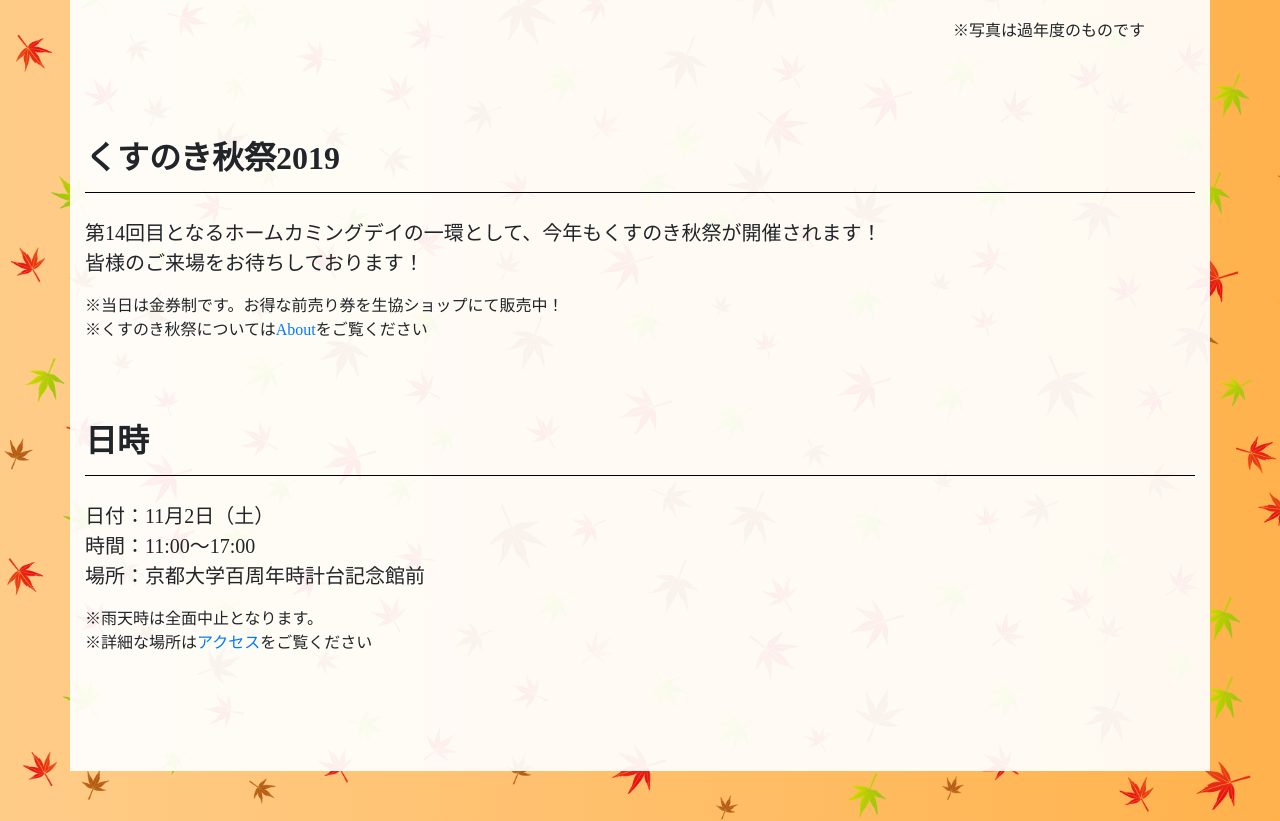
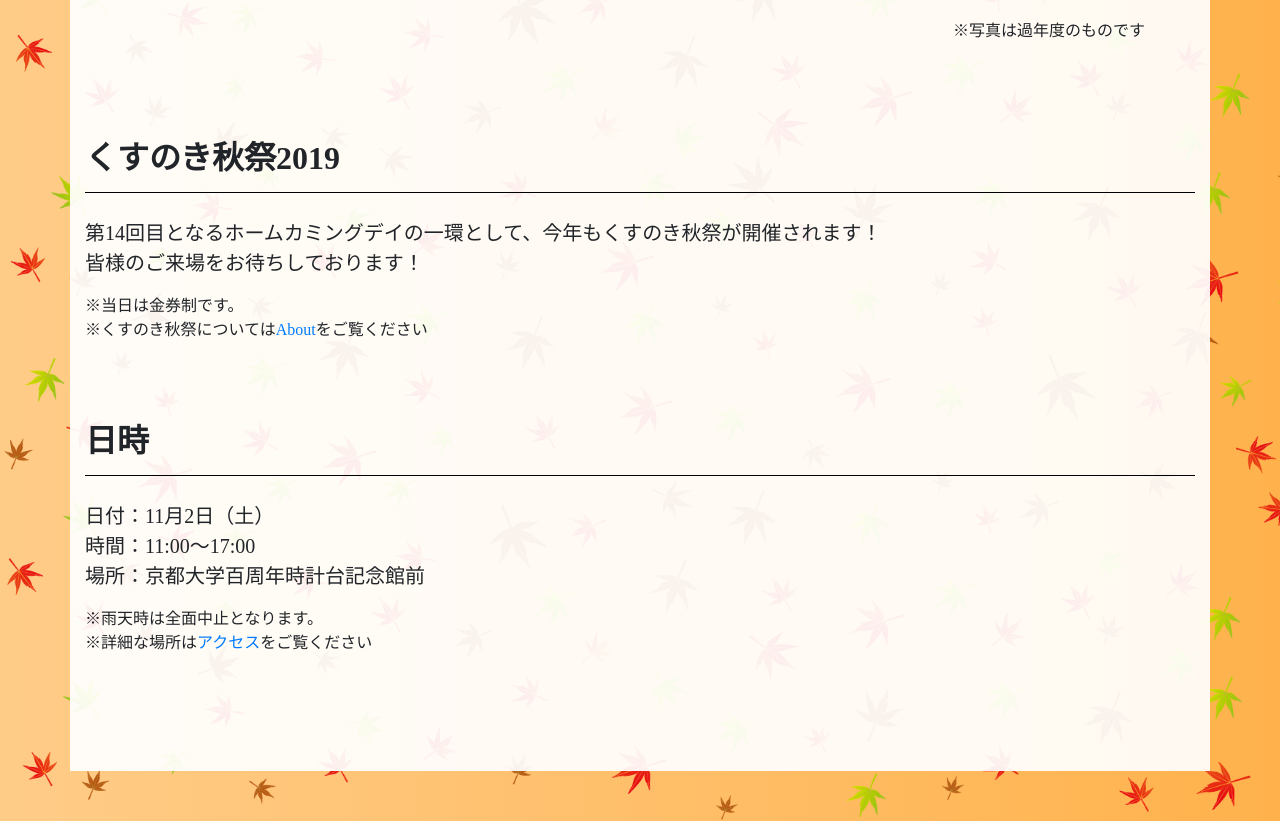
Before and after one commit to johnjohnremon/kusufes, a plain HTML site: page kusufes2019/index.html in a window 1280 px wide. Shown: the part 923-1744 px from the top of the page. Drawn offline with nearby package versions, Linux system fonts and the light colour scheme.

Commit message:
Add files via upload

```diff
--- a/kusufes2019/index.html
+++ b/kusufes2019/index.html
@@ -72,7 +72,7 @@
                 皆様のご来場をお待ちしております！
             </p>
             <p>
-                ※当日は金券制です。お得な前売り券を生協ショップにて販売中！<br>
+                ※当日は金券制です。<br>
                 ※くすのき秋祭については<a href="/">About</a>をご覧ください
             </p>
 
```
